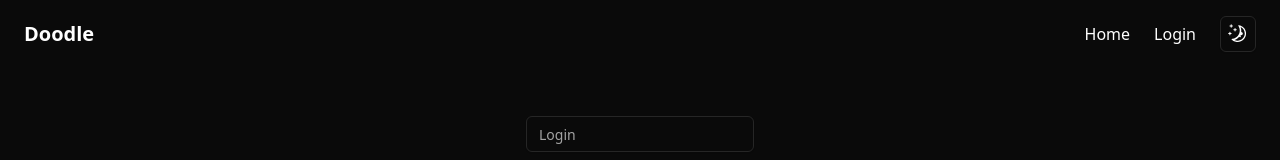
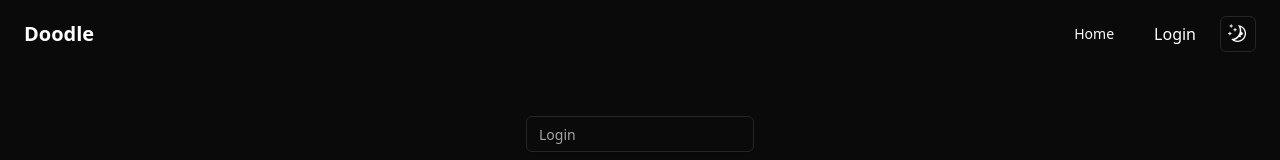
Before and after one commit to bartipablo/doodle-clone, a React (Vite) app in the folder client/: page /login in a window 1280 px wide. Shown: the top 160 px of the page. Built offline with nearby package versions, Linux system fonts and the light colour scheme.

Commit message:
feat: navbar

```diff
--- a/client/src/components/Navbar.tsx
+++ b/client/src/components/Navbar.tsx
@@ -2,6 +2,7 @@ import { useAtom } from 'jotai';
 import { userAtom } from '../lib/user';
 import { Link } from 'react-router-dom';
 import { ModeToggle } from './mode-toggle';
+import { Button, buttonVariants } from './ui/button';
 
 const Navbar = () => {
     const [user, setUser] = useAtom(userAtom);
@@ -10,7 +11,12 @@ const Navbar = () => {
             <span className="text-xl font-semibold">Doodle</span>
             <ul className="flex items-center gap-6 font-medium">
                 <li>
-                    <Link to="/">Home</Link>
+                    <Link
+                        to="/"
+                        className={buttonVariants({ variant: 'link' })}
+                    >
+                        Home
+                    </Link>
                 </li>
                 {user == undefined && (
                     <li>
@@ -19,13 +25,14 @@ const Navbar = () => {
                 )}
                 {user != undefined && (
                     <li>
-                        <button
+                        <Button
+                            variant="outline"
                             onClick={() => {
                                 setUser(undefined);
                             }}
                         >
                             Logout
-                        </button>
+                        </Button>
                     </li>
                 )}
                 <li>
```
